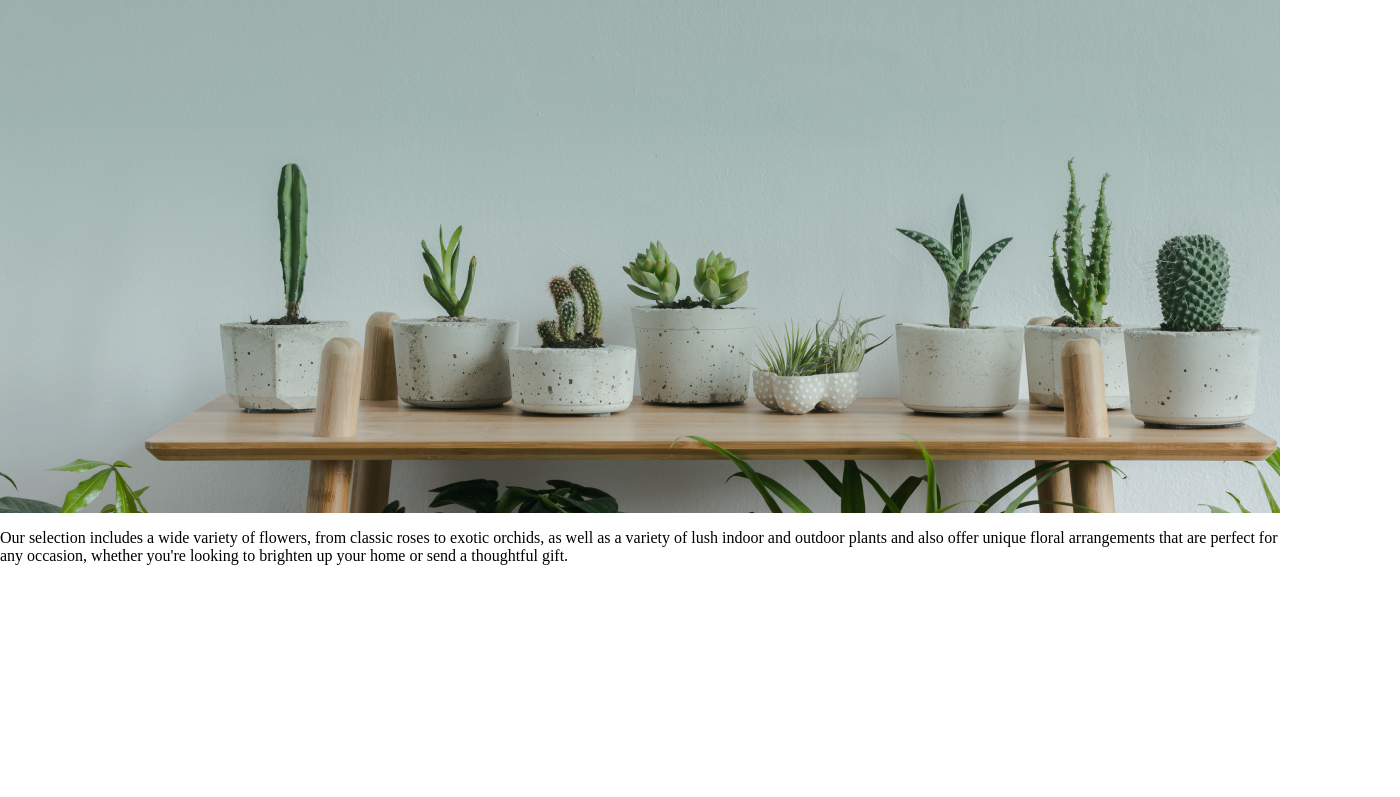
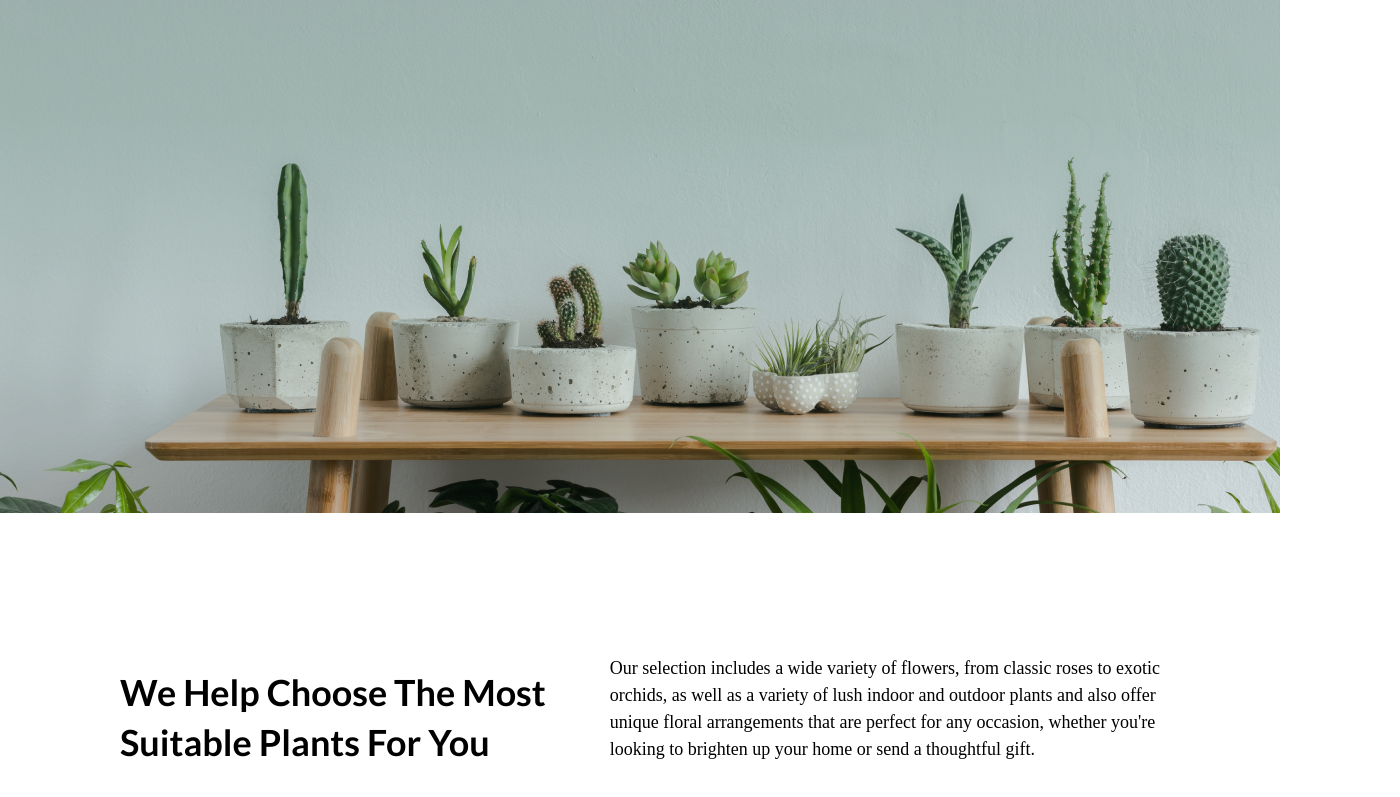
Before and after one commit to razenxc/web1_collaboration, a plain HTML site: page index.html in a window 1280 px wide. Shown: the part 245-1042 px from the top of the page, 1400 px wide, since content can reach past the window. Before the commit the page ends 826 px from the top, so only its background shows below. Drawn offline with Linux system fonts and the light colour scheme; files whose address does not match are found by name.

Commit message:
Created First version of About Us block

```diff
--- a/index.html
+++ b/index.html
@@ -29,13 +29,21 @@
 <!--/INTRO-->
 
 <!--ABOUTUS-->
-    <div class="aboutus">
-        <footer>
-            <p>
-                Our selection includes a wide variety of flowers, from classic roses to exotic orchids, as well as a variety of lush indoor and outdoor plants and also offer unique floral arrangements that are perfect for any occasion, whether you're looking to brighten up your home or send a thoughtful gift.
-            </p>
-        </footer>
+<div class="aboutus">
+    <div class="div-choose-aboutus">
+        <h2 class="choose-aboutus">
+            We Help Choose The Most Suitable Plants For You
+        </h2>
     </div>
+    <div>
+        <p class="text-aboutus">
+            Our selection includes a wide variety of flowers, from classic roses to exotic <br>
+            orchids, as well as a variety of lush indoor and outdoor plants and also offer <br>
+            unique floral arrangements that are perfect for any occasion, whether you're <br>
+            looking to brighten up your home or send a thoughtful gift.
+        </p>
+    </div>
+</div>
 <!--/ABOUTUS-->
 </body>
 </html>
--- a/styles/main.css
+++ b/styles/main.css
@@ -40,3 +40,27 @@ body {
     text-decoration: none;
 }
 /* /INTRO */
+
+/*Aboutus*/
+.aboutus {
+    display: flex;
+    justify-content: space-between;
+}
+
+.text-aboutus{
+width: 100%;
+padding-right: 120px;
+font-size: 18px;
+line-height: 27px;
+padding-top: 124px;
+}
+
+.choose-aboutus {
+    width: 480px;
+    font-family: Lato;
+    font-size: 36px;
+    line-height: 50px;
+    padding-left: 120px;
+    padding-top: 124px;
+}
+/* /Aboutus */
```
